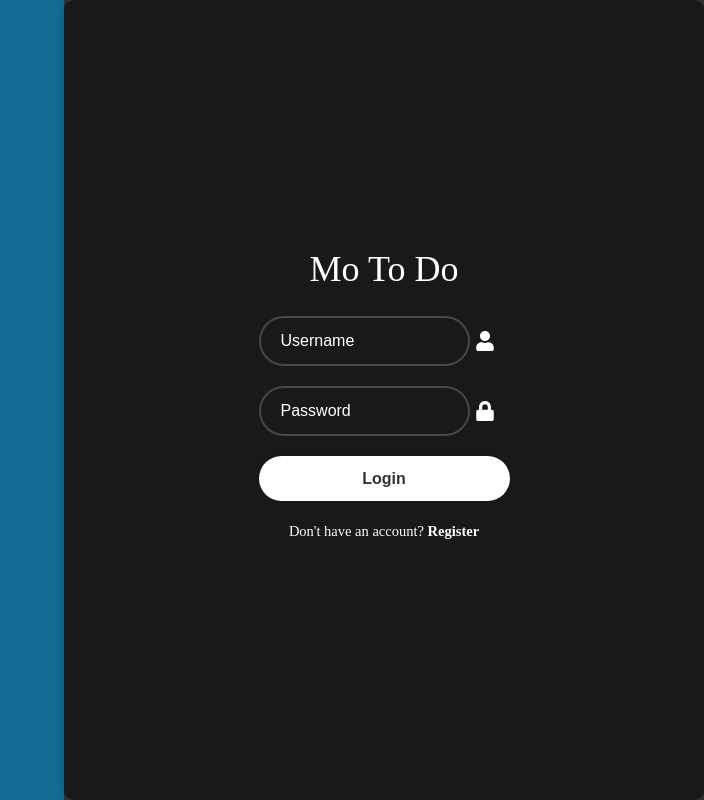
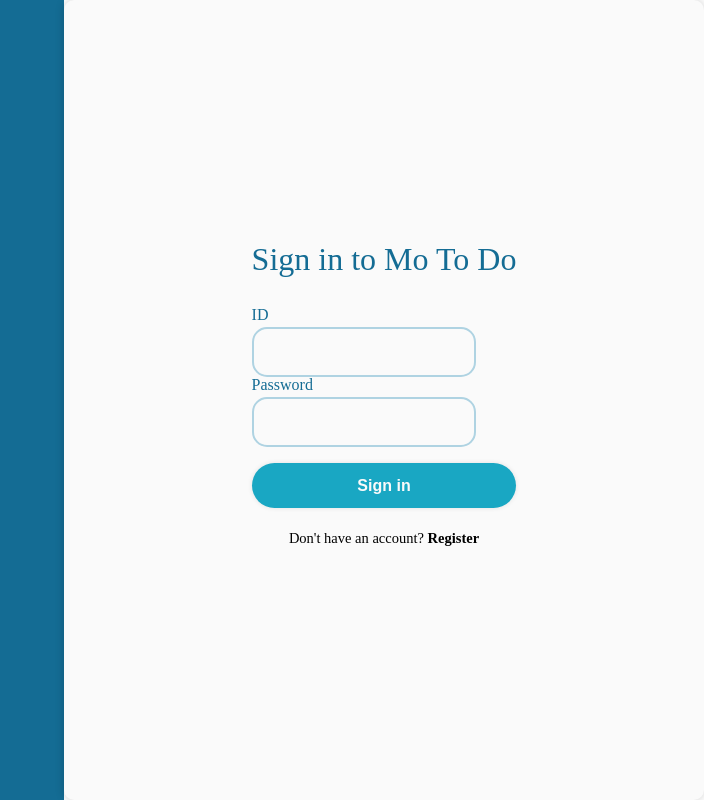
Before and after one commit to KimSnowFlower/MoToDo, a React (Create React App) app in the folder client/: page / in a window 1280 px wide. Shown: the whole page, without its empty margins (576-1280 px from the left). Built offline with nearby package versions, Linux system fonts and the light colour scheme; no server answers.

Commit message:
20241008

```diff
--- a/client/src/Components/Calendar/Calendar.jsx
+++ b/client/src/Components/Calendar/Calendar.jsx
@@ -1,4 +1,4 @@
-import React, { useState } from 'react';
+import React, { useState } from 'react'; //React Hook 사용
 import { BiSolidHeart } from "react-icons/bi";
 import { PiCakeDuotone } from "react-icons/pi";
 import { IoAirplane } from "react-icons/io5";
@@ -168,7 +168,7 @@
   };
 
   const weeks = Math.ceil((firstDayOfMonth + daysInMonth) / 7);
-  const daySize = weeks === 6 ? 80 : 100; // 6주일 때 칸 크기 조정
+  const daySize = weeks === 6 ? 82 : 100; // 6주일 때 칸 크기 조정
 
   const days = [];
   for (let i = 0; i < firstDayOfMonth; i++) {
@@ -224,11 +224,8 @@
       <div className={styles.calendarContainer}>
         <div className={styles.calendarHeader}>
           <button onClick={handlePrevMonth}>&lt;</button>
+          <div>{`${currentYear}년 ${currentMonth + 1}월`}</div>
           <button onClick={handleNextMonth}>&gt;</button>
-          <div>{`${currentYear}년 ${currentMonth + 1}월`}</div>
-          <div className={styles.selectedDate}>
-            {selectedDate ? `선택: ${selectedDate.toLocaleDateString()}` : '날짜 선택 안됨'}
-          </div>
         </div>
         <div className={styles.calendarGrid}>
           {daysInWeek.map((dayName, index) => (
--- a/client/src/Components/LoginForm/LoginForm.jsx
+++ b/client/src/Components/LoginForm/LoginForm.jsx
@@ -2,7 +2,6 @@
 import { useNavigate } from 'react-router-dom';
 import axios from 'axios';
 import styles from './LoginForm.module.css'; // CSS 모듈로 변경
-import { FaUser, FaLock } from "react-icons/fa";
 
 const LoginForm = () => {
   const [credentials, setCredentials] = useState({ username: '', password: '' });
@@ -47,17 +46,17 @@
       <div className={styles.background}></div> {/* 배경 이미지 영역 */}
       <div className={styles.wrapper}>
         <form onSubmit={handleSubmit}>
-          <h1>Mo To Do</h1>
+        <div className={styles['title']}>Sign in to Mo To Do</div>
           {error && <p className={styles['error-message']}>{error}</p>}
           <div className={styles['input-box']}>
-            <input type="text" name="username" placeholder='Username' onChange={handleChange} required/>
-            <FaUser className={styles.icon}/>
+            <div className={styles['word']}>ID</div>
+            <input type="text" name="username" onChange={handleChange} required/>
           </div>
           <div className={styles['input-box']}>
-            <input type="password" name="password" placeholder='Password' onChange={handleChange} required/>
-            <FaLock className={styles.icon}/>
+          <div className={styles['word']}>Password</div>
+            <input type="password" name="password" onChange={handleChange} required/>
           </div>
-          <button type="submit">Login</button>
+          <button type="submit">Sign in</button>
           <div className={styles['register-link']}>
             <p>Don't have an account? <a href="/register">Register</a></p>
           </div>
--- a/client/src/Components/LoginForm/LoginForm.module.css
+++ b/client/src/Components/LoginForm/LoginForm.module.css
@@ -20,10 +20,10 @@
 
 .wrapper {
     width: 50%;
-    background: rgba(0, 0, 0, 0.5);
+    background: #fafafa;
     backdrop-filter: blur(30px);
     box-shadow: 0 0 10px rgba(0, 0, 0, 0.2);
-    color: #fff;
+    color: #000000;
     border-radius: 10px;
     padding: 30px 40px;
     box-sizing: border-box;
@@ -53,16 +53,16 @@
     height: 100%;
     background: transparent;
     outline: none;
-    border: 2px solid rgba(255, 255, 255, 0.2);
-    border-radius: 40px;
+    border: 2px solid #AFD3E2;
+    border-radius: 15px;
     font-size: 16px;
-    color: #fff;
+    color: #000000;
     padding: 10px 20px 10px 20px;
     box-sizing: border-box;
 }
 
 .input-box input::placeholder {
-    color: #fff;
+    color: #000;
 }
 
 .input-box .icon {
@@ -77,15 +77,16 @@
 .wrapper button {
     width: 100%;
     height: 45px;
-    background: #fff;
+    background: #19A7C3;
     border: none;
     border-radius: 40px;
     box-shadow: 0 0 5px rgba(0, 0, 0, 0.1);
     cursor: pointer;
     font-size: 16px;
-    color: #333;
+    color: #FAFAFA;
     font-weight: 700;
     transition: background-color 0.3s, color 0.3s;
+    margin-top: 20px;
 }
 
 .wrapper button:hover {
@@ -100,7 +101,7 @@
 }
 
 .register-link p a {
-    color: #fff;
+    color: #000000;
     text-decoration: none;
     font-weight: 600;
 }
@@ -108,3 +109,15 @@
 .register-link p a:hover {
     text-decoration: underline;
 }
+
+.title {
+    color: #146C94;
+    font-size: 32px;
+    font: bolder;
+}
+
+.word {
+    color: #146C94;
+    font-size: 16px;
+    font: bolder;
+}
--- a/client/src/Components/MenuBar/MenuBar.jsx
+++ b/client/src/Components/MenuBar/MenuBar.jsx
@@ -41,6 +41,7 @@
   display: flex;
   flex-direction: column;
   height: 100vh;
+
 `;
 
 const Menu = styled.nav`
@@ -55,6 +56,7 @@
   flex-direction: column;
   padding: 20px;
   box-shadow: 2px 0 5px rgba(0, 0, 0, 0.1);
+  box-sizing: border-box
 `;
 
 const LogoContainer = styled.div`
--- a/client/src/Components/Register/Register.jsx
+++ b/client/src/Components/Register/Register.jsx
@@ -62,18 +62,18 @@
   };
 
   return (
-    <div className={styles.registerForm}>
+    <><div className={styles['title']}>Welcome to Mo To Do</div><div className={styles.registerForm}>
       <form onSubmit={handleSubmit}>
-        <input name="name" placeholder="이름" onChange={handleChange} value={formData.name} required />
-        <input name="age" type="number" placeholder="나이" onChange={handleChange} value={formData.age} required />
-        <input name="studentId" placeholder="학번" onChange={handleChange} value={formData.studentId} required />
-        <input name="department" placeholder="학과" onChange={handleChange} value={formData.department} required />
-        <input name="username" placeholder="아이디" onChange={handleChange} value={formData.username} required />
+        <input name="name" placeholder="Name" onChange={handleChange} value={formData.name} required />
+        <input name="age" type="number" placeholder="Age" onChange={handleChange} value={formData.age} required />
+        <input name="studentId" placeholder="Student number" onChange={handleChange} value={formData.studentId} required />
+        <input name="department" placeholder="Department" onChange={handleChange} value={formData.department} required />
+        <input name="username" placeholder="ID" onChange={handleChange} value={formData.username} required />
         {errors.username && <p className={styles.error}>{errors.username}</p>}
-        <input name="password" type="password" placeholder="비밀번호" onChange={handleChange} value={formData.password} required />
-        <button type="submit">회원가입</button>
+        <input name="password" type="password" placeholder="Password" onChange={handleChange} value={formData.password} required />
+        <button type="submit">Sign in</button>
       </form>
-    </div>
+    </div></>
   );
 };
 
--- a/client/src/Components/Register/Register.module.css
+++ b/client/src/Components/Register/Register.module.css
@@ -3,20 +3,19 @@
     width: 100%;
     margin: 0;
     overflow: hidden;
-
-    background-color: #333 !important;
+    background-color: #ffffff !important;
     background-size: cover;
 }
 
 .registerForm {
     width: 420px;
     background: transparent;
-    border: 2px solid rgba(255, 255, 255, .2);
+    border: 2px solid #AFD3E2;
     backdrop-filter: blur(30px);
     box-shadow: 0 0 1px rgba(0, 0, 0, .2);
     color: #fff;
-    border-radius: 10px;
-    padding: 30px 40px;
+    border-radius: 50px;
+    padding: 50px 60px;
     box-sizing: border-box;
 }
 
@@ -25,10 +24,10 @@
     height: 50px;
     background: transparent;
     outline: none;
-    border: 2px solid rgba(225, 255, 255, .2);
-    border-radius: 40px;
-    font-size: 16px;
-    color: #fff;
+    border: 2px solid #AFD3E2;
+    border-radius: 10px;
+    font-size: 19px;
+    color: #000000;
     padding: 0 20px;
     box-sizing: border-box;
     margin-bottom: 15px;
@@ -37,13 +36,13 @@
 .registerForm button {
     width: 100%;
     height: 45px;
-    background: #fff;
+    background: #19A7C3;
     border: none;
     border-radius: 40px;
     box-shadow: 0 0 1px rgba(0, 0, 0, .1);
     cursor: pointer;
     font-size: 16px;
-    color: #333;
+    color: #fafafa;
     font-weight: 700;
     transition: background-color 0.3s, color 0.3s;
     box-sizing: border-box;
@@ -53,3 +52,9 @@
     background: #ddd;
     color: #000;
 }
+
+.title {
+    color: #146C94;
+    font-size: 32px;
+    font: bolder;
+}
--- a/client/src/Components/Sticky/Sticky.css
+++ b/client/src/Components/Sticky/Sticky.css
@@ -1,11 +1,26 @@
-* {
-  box-sizing: border-box;
-}
-
 body {
   padding: 20px;
 }
 
+.title {
+  color: #146C94;
+  font-size: 32px;
+  font-weight: bolder;
+  position: relative;
+  text-align: center;
+  bottom: 60px;
+}
+.container {
+  align-items: center;
+  border: 4px solid #AFD3E2;
+  position: relative;
+  background: transparent;
+  width: 80vw;
+  height: 80%;
+  left: 100px;
+  top: 50px;
+  aspect-ratio: 16 / 9;
+}
 .sticky-btn {
   padding: 10px;
   background: blue;
@@ -29,6 +44,7 @@
   position: absolute;
   top: 30px;
   left: 50px;
+  box-sizing: border-box
 }
 
 .sticky-note-header {
@@ -47,6 +63,7 @@
   height: 250px;
   resize: none;
   border: none;
+  box-sizing: border-box
 }
 
 .close {
--- a/client/src/Components/Sticky/Sticky.jsx
+++ b/client/src/Components/Sticky/Sticky.jsx
@@ -46,11 +46,12 @@
     }
 
     return (
-        <div className="sticky">
+        <div className="container"><div className="title">메모장</div>
             <MenuBar />
             <div style={{ marginTop: '10px' }}> {/* 여백 추가 */}
                 <button className="sticky-btn" onClick={addNote}>Create Note +</button>
             </div>
+        <div className="container"></div>
             {notes.map(item => (
                 <div className="sticky-note" key={item.id} ref={stickyNoteRef}>
                     <div
```
Also changed, not shown: client/src/Components/Calendar/Calendar.module.css (+38 -17 lines).
